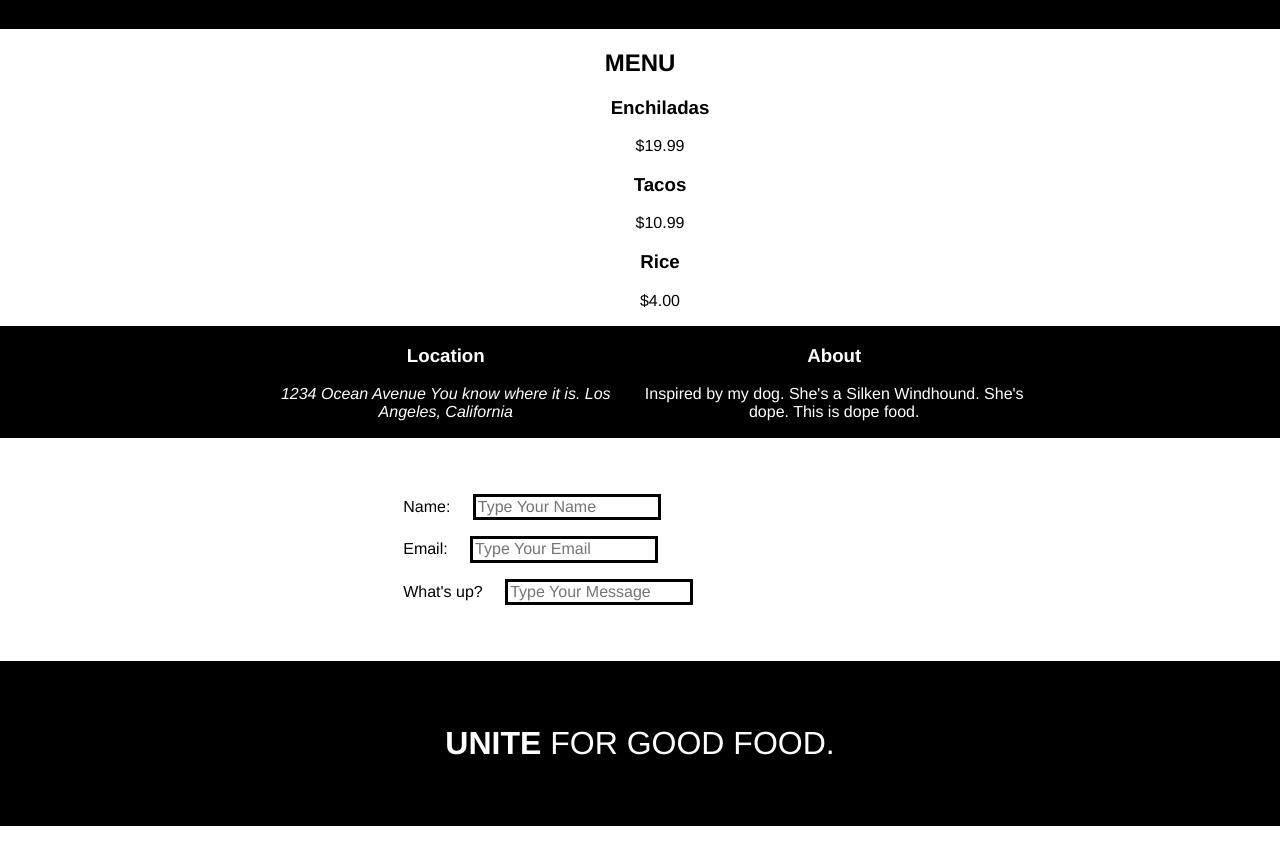
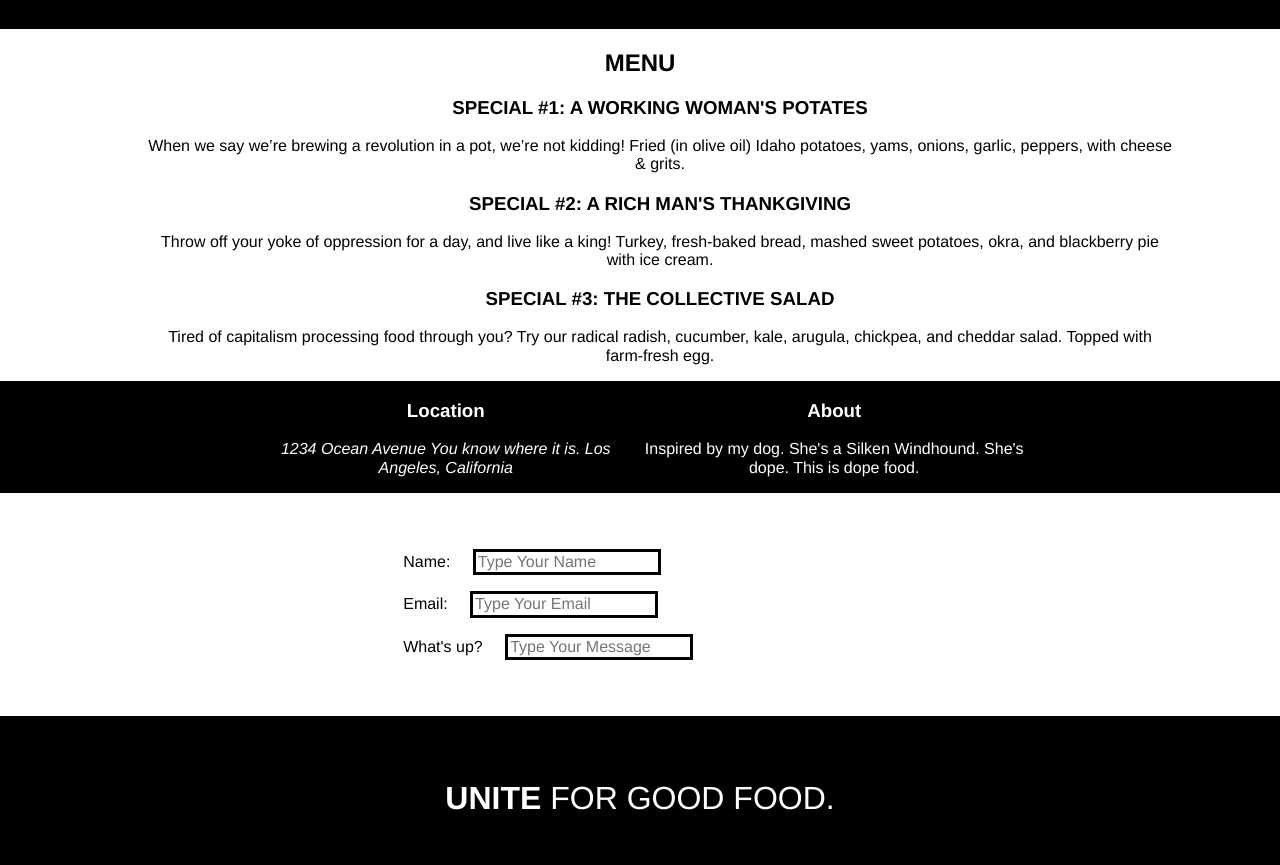
Before and after one commit to chrisbustos/harpers-restaurant, a plain HTML site: page index.html in a window 1280 px wide. Shown: the part 959-1824 px from the top of the page. Before the commit the page ends 1785 px from the top, so only its background shows below. Drawn offline with nearby package versions, Linux system fonts and the light colour scheme.

Commit message:
Minor html changes

```diff
--- a/index.html
+++ b/index.html
@@ -45,16 +45,16 @@
             <h2>Menu</h2>
             <ol>
                 <li>
-                    <h3>Enchiladas</h3>
-                    <p>$19.99</p>
+                    <h3>SPECIAL #1: A WORKING WOMAN'S POTATES</h3>
+                    <p> When we say we’re brewing a revolution in a pot, we’re not kidding! Fried (in olive oil) Idaho potatoes, yams, onions, garlic, peppers, with cheese & grits.</p>
                 </li>
                 <li>
-                    <h3>Tacos</h3>
-                    <p>$10.99</p>
+                    <h3>SPECIAL #2: A RICH MAN'S THANKGIVING</h3>
+                    <p>Throw off your yoke of oppression for a day, and live like a king! Turkey, fresh-baked bread, mashed sweet potatoes, okra, and blackberry pie with ice cream.</p>
                 </li>
                 <li>
-                    <h3>Rice</h3>
-                    <p>$4.00</p>
+                    <h3>SPECIAL #3: THE COLLECTIVE SALAD</h3>
+                    <p>Tired of capitalism processing food through you? Try our radical radish, cucumber, kale, arugula, chickpea, and cheddar salad. Topped with farm-fresh egg.</p>
                 </li>
             </ol>
         </div>
```
